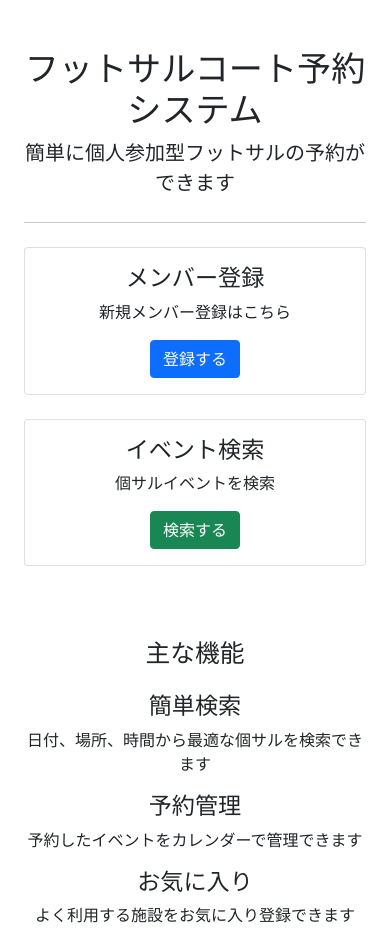
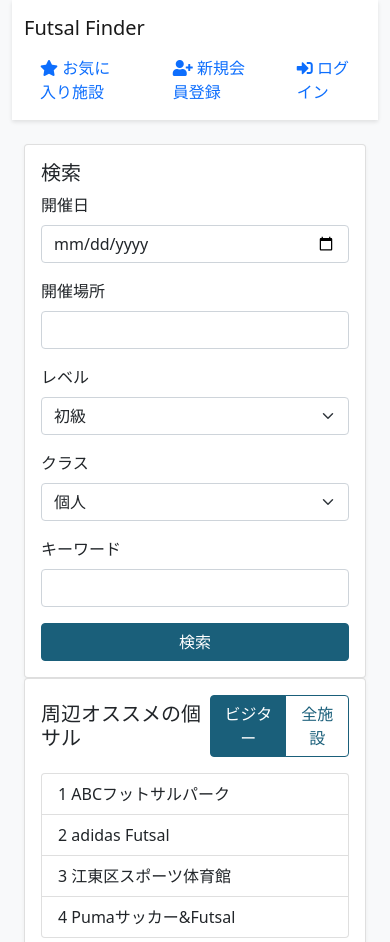
Before and after one commit to takakos13/last-samurai, a Django app: page / in a window 390 px wide. Shown: the top 942 px of the page. Run offline with Django 5.2, Linux system fonts and the light colour scheme; some libraries are stand-ins or nearby versions; grey boxes are pictures that could not be loaded.

Commit message:
トップ画面反映済み：ブランチ

```diff
--- a/users/templates/users/base.html
+++ b/users/templates/users/base.html
@@ -9,11 +9,43 @@
     <link rel="stylesheet" href="https://cdnjs.cloudflare.com/ajax/libs/bootstrap-datepicker/1.9.0/css/bootstrap-datepicker.min.css">
     <!-- FullCalendar CSS -->
     <script src='https://cdn.jsdelivr.net/npm/fullcalendar@6.1.10/index.global.min.js'></script>
+    <link href="https://cdnjs.cloudflare.com/ajax/libs/font-awesome/5.15.4/css/all.min.css" rel="stylesheet">
     <style>
         #calendar {
             max-width: 900px;
             margin: 0 auto;
             padding: 20px;
+        }
+        body {
+            background-color: #f8f9fa;
+        }
+        .navbar {
+            box-shadow: 0 2px 4px rgba(0,0,0,.1);
+        }
+        .card {
+            box-shadow: 0 2px 4px rgba(0,0,0,.05);
+        }
+        .btn-outline-primary {
+            border-color: #1a5f7a;
+            color: #1a5f7a;
+        }
+        .btn-outline-primary:hover,
+        .btn-outline-primary:active,
+        .btn-check:checked + .btn-outline-primary {
+            background-color: #1a5f7a;
+            border-color: #1a5f7a;
+            color: white;
+        }
+        .btn-primary {
+            background-color: #1a5f7a;
+            border-color: #1a5f7a;
+        }
+        .btn-primary:hover {
+            background-color: #134859;
+            border-color: #134859;
+        }
+        .text-primary {
+            color: #1a5f7a !important;
         }
     </style>
 </head>
--- a/users/templates/users/top.html
+++ b/users/templates/users/top.html
@@ -2,58 +2,141 @@
 {% load django_bootstrap5 %}
 {% load static %}
 
-{% block title %}フットサルコート予約システム - トップ{% endblock %}
+{% block title %}Futsal Finder{% endblock %}
 
 {% block content %}
-<div class="container">
-    <div class="jumbotron text-center my-5">
-        <h1 class="display-4">フットサルコート予約システム</h1>
-        <p class="lead">簡単に個人参加型フットサルの予約ができます</p>
-        <hr class="my-4">
-        <div class="row justify-content-center">
-            <div class="col-md-4">
-                <div class="card mb-4">
-                    <div class="card-body text-center">
-                        <h3 class="card-title">メンバー登録</h3>
-                        <p class="card-text">新規メンバー登録はこちら</p>
-                        <a href="{% url 'users:user_register' %}" class="btn btn-primary">登録する</a>
+<nav class="navbar navbar-expand-lg navbar-light bg-white">
+    <div class="container-fluid">
+        <a class="navbar-brand" href="{% url 'users:top' %}">Futsal Finder</a>
+        <div class="d-flex">
+            <a href="{% url 'users:favorite_facility_new' user.id %}" class="nav-link me-3">
+                <i class="fas fa-star"></i> お気に入り施設
+            </a>
+            <a href="{% url 'users:user_register' %}" class="nav-link me-3">
+                <i class="fas fa-user-plus"></i> 新規会員登録
+            </a>
+            <a href="{% url 'users:login' %}" class="nav-link">
+                <i class="fas fa-sign-in-alt"></i> ログイン
+            </a>
+        </div>
+    </div>
+</nav>
+
+<div class="container-fluid mt-4">
+    <div class="row">
+        <!-- 左サイドバー -->
+        <div class="col-md-3">
+            <div class="card">
+                <div class="card-body">
+                    <h5 class="card-title">検索</h5>
+                    <form>
+                        <div class="mb-3">
+                            <label class="form-label">開催日</label>
+                            <input type="date" class="form-control">
+                        </div>
+                        <div class="mb-3">
+                            <label class="form-label">開催場所</label>
+                            <input type="text" class="form-control">
+                        </div>
+                        <div class="mb-3">
+                            <label class="form-label">レベル</label>
+                            <select class="form-select">
+                                <option>初級</option>
+                                <option>中級</option>
+                                <option>上級</option>
+                            </select>
+                        </div>
+                        <div class="mb-3">
+                            <label class="form-label">クラス</label>
+                            <select class="form-select">
+                                <option>個人</option>
+                                <option>チーム</option>
+                            </select>
+                        </div>
+                        <div class="mb-3">
+                            <label class="form-label">キーワード</label>
+                            <input type="text" class="form-control">
+                        </div>
+                        <button type="submit" class="btn btn-primary w-100">検索</button>
+                    </form>
                 </div>
             </div>
         </div>
+
+        <!-- メインコンテンツ -->
+        <div class="col-md-9">
+            <div class="card mb-4">
+                <div class="card-body">
+                    <div class="d-flex justify-content-between align-items-center mb-3">
+                        <h5 class="card-title mb-0">周辺オススメの個サル</h5>
+                        <div class="btn-group" role="group">
+                            <input type="radio" class="btn-check" name="view" id="visitor" checked>
+                            <label class="btn btn-outline-primary" for="visitor">ビジター</label>
+                            <input type="radio" class="btn-check" name="view" id="all">
+                            <label class="btn btn-outline-primary" for="all">全施設</label>
+                        </div>
+                    </div>
+                    <div class="row">
                         <div class="col-md-4">
-                <div class="card mb-4">
-                    <div class="card-body text-center">
-                        <h3 class="card-title">イベント検索</h3>
-                        <p class="card-text">個サルイベントを検索</p>
-                        <a href="{% url 'users:index' %}" class="btn btn-success">検索する</a>
+                            <div class="list-group">
+                                <a href="#" class="list-group-item list-group-item-action">1 ABCフットサルパーク</a>
+                                <a href="#" class="list-group-item list-group-item-action">2 adidas Futsal</a>
+                                <a href="#" class="list-group-item list-group-item-action">3 江東区スポーツ体育館</a>
+                                <a href="#" class="list-group-item list-group-item-action">4 Pumaサッカー&Futsal</a>
+                            </div>
+                        </div>
+                        <div class="col-md-8">
+                            <div style="height: 400px;">
+                                <iframe
+                                    src="https://www.google.com/maps/embed?pb=!1m18!1m12!1m3!1d12961.528131647427!2d139.75214303025123!3d35.68151241947011!2m3!1f0!2f0!3f0!3m2!1i1024!2i768!4f13.1!3m3!1m2!1s0x60188bfbd89f700b%3A0x277c49ba34ed38!2z5p2x5Lqs6aeF!5e0!3m2!1sja!2sjp!4v1709754431346!5m2!1sja!2sjp"
+                                    width="100%"
+                                    height="100%"
+                                    style="border:0;"
+                                    allowfullscreen=""
+                                    loading="lazy"
+                                    referrerpolicy="no-referrer-when-downgrade">
+                                </iframe>
                             </div>
                         </div>
                     </div>
                 </div>
             </div>
 
-    <div class="features mt-5">
-        <h2 class="text-center mb-4">主な機能</h2>
-        <div class="row">
+            <div class="card">
+                <div class="card-body">
+                    <h5 class="card-title">お気に入り新着</h5>
+                    <div class="row g-4">
                         <div class="col-md-4">
-                <div class="feature-box text-center">
-                    <i class="fas fa-search fa-3x mb-3"></i>
-                    <h3>簡単検索</h3>
-                    <p>日付、場所、時間から最適な個サルを検索できます</p>
+                            <div class="card h-100">
+                                <div class="card-body">
+                                    <h6 class="card-title">芝浦フットサル</h6>
+                                    <p class="card-text mb-1">2024/12/3(日)</p>
+                                    <p class="card-text mb-1">20:00</p>
+                                    <p class="card-text text-primary">空き3人</p>
+                                </div>
                             </div>
                         </div>
                         <div class="col-md-4">
-                <div class="feature-box text-center">
-                    <i class="fas fa-calendar-alt fa-3x mb-3"></i>
-                    <h3>予約管理</h3>
-                    <p>予約したイベントをカレンダーで管理できます</p>
+                            <div class="card h-100">
+                                <div class="card-body">
+                                    <h6 class="card-title">品川フットサルアリーナ</h6>
+                                    <p class="card-text mb-1">2024/12/4(月)</p>
+                                    <p class="card-text mb-1">19:30</p>
+                                    <p class="card-text text-primary">空き2人</p>
+                                </div>
                             </div>
                         </div>
                         <div class="col-md-4">
-                <div class="feature-box text-center">
-                    <i class="fas fa-heart fa-3x mb-3"></i>
-                    <h3>お気に入り</h3>
-                    <p>よく利用する施設をお気に入り登録できます</p>
+                            <div class="card h-100">
+                                <div class="card-body">
+                                    <h6 class="card-title">東京ベイフットサル</h6>
+                                    <p class="card-text mb-1">2024/12/5(火)</p>
+                                    <p class="card-text mb-1">21:00</p>
+                                    <p class="card-text text-primary">空き4人</p>
+                                </div>
+                            </div>
+                        </div>
+                    </div>
                 </div>
             </div>
         </div>
--- a/users/urls.py
+++ b/users/urls.py
@@ -1,11 +1,13 @@
 from django.urls import path
 from . import views
+from django.contrib.auth import views as auth_views
 
 app_name = 'users'
 
 urlpatterns = [
     path('', views.top, name='top'),
     path('home/', views.index, name='index'),
+    path('login/', auth_views.LoginView.as_view(template_name='users/login.html'), name='login'),
     path('register/', views.UserRegisterView.as_view(), name='user_register'),
     path('users/<int:user_id>/', views.mypage, name='mypage'),
     path('users/<int:user_id>/edit/', views.UserUpdateView.as_view(), name='user_edit'),
```
Lines whose indentation alone changed are shown as unchanged.
